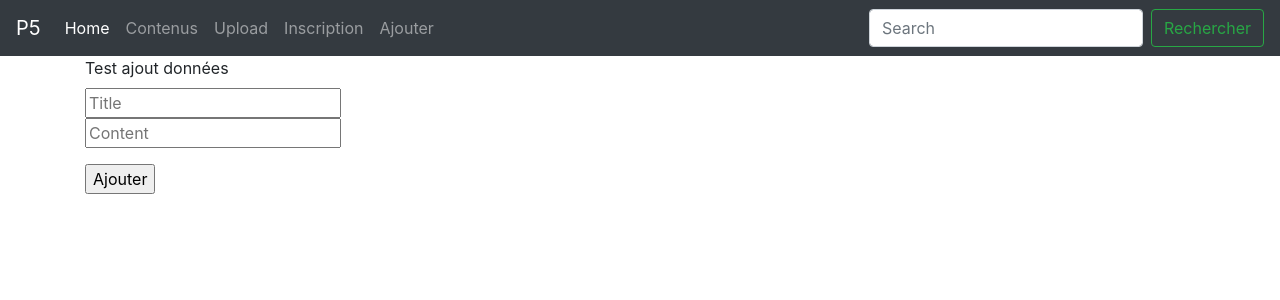
After one commit to Allestri/P5_Libre, a PHP site: template templates/pages/addform.twig in a window 1280 px wide. The commit adds this page. Shown: the top 300 px of the page. Run offline with PHP 8.4, Linux system fonts and the light colour scheme; the template is opened without the code that fills it, so the values that code supplies are empty; some libraries are stand-ins or nearby versions.

Commit message:
Forms for membership, test adding simple datas

```diff
--- a/src/Classes/Models/ContentModel.php
+++ b/src/Classes/Models/ContentModel.php
@@ -18,5 +18,11 @@ Class ContentModel extends Model
         return $posts;
     }
 
+    public function addContent()
+    {
+        $sql = "INSERT INTO posts (name, content) VALUES (?, ?)";
+        $this->executeQuery($sql, array($_POST['name'], $_POST['content']));
+    }
+
 
 }
--- a/templates/layout.twig
+++ b/templates/layout.twig
@@ -24,6 +24,12 @@
         			<li class="nav-item">
         				<a class="nav-link" href="{{ path_for('upload') }}">Upload</a>
         			</li>
+        			<li class="nav-item">
+        				<a class="nav-link" href="{{ path_for('inscription') }}">Inscription</a>
+        			</li>
+        			<li>
+        				<a class="nav-link" href="{{ path_for('ajouter') }}">Ajouter</a>
+        			</li>
         		</ul>
         		<form class="form-inline my-2 my-lg-0">
         			<input class="form-control mr-sm-2" type="search" placeholder="Search" aria-label="Search">
--- /dev/null
+++ b/templates/pages/addform.twig
@@ -0,0 +1,14 @@
+{% extends "layout.twig" %}
+
+{% block content %}
+
+    <form method="post" action="addcontent">
+        <div class="form-group">
+            <label for="titre">Test ajout données</label><br />
+            <input type="text" name="name" placeholder="Title" required /><br/>
+            <input type="text" name="content" placeholder="Content" required /><br/>
+        </div>
+        <input type="submit" name="submit" value="Ajouter" />
+    </form>
+
+{% endblock %}
```
Also changed, not shown: composer.json (+6 -6 lines), src/Classes/Controllers/ContentController.php (+33 -1 lines), src/Classes/Controllers/Controller.php (+7 -0 lines), src/routes.php (+8 -0 lines), templates/pages/inscription.twig (added, +15 -0 lines), templates/pages/upload.twig (indentation only).
